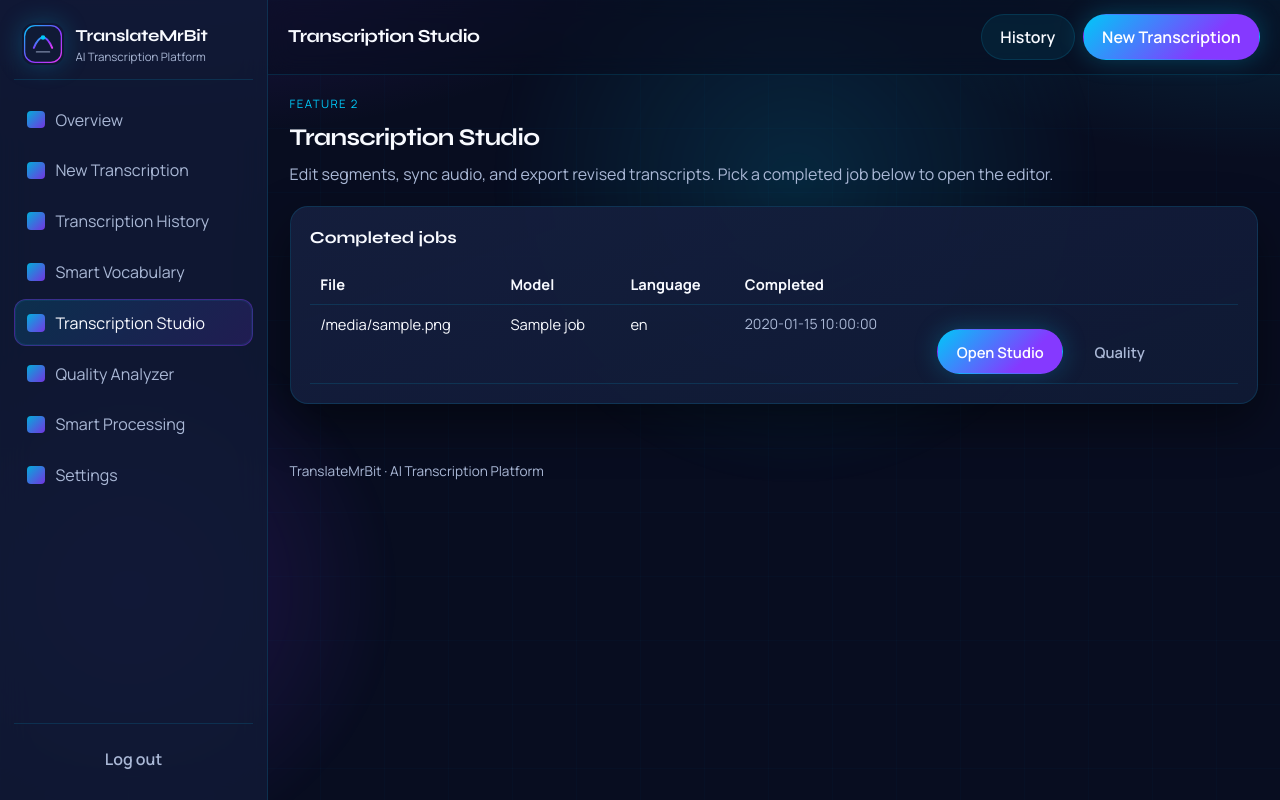
After one commit to nikolaev333/TranslateMrBit, a Python web app: template app/templates/studio_hub.html in a window 1280 px wide. The commit adds this page. Run offline with Jinja, Linux system fonts and the light colour scheme; the template is opened without the code that fills it: most values are stand-ins (such as "Sample title", 1, 10 or a date in 2020).

Commit message:
Enable Studio and Quality Analyzer nav hubs for completed-job selection.
Nav links stay active and open picker pages so Feature 2/3 are reachable without a preselected job_id.

Co-authored-by: Cursor <cursoragent@cursor.com>

```diff
--- a/app/templates/base.html
+++ b/app/templates/base.html
@@ -33,8 +33,8 @@
         <a class="nav-link {% if active == 'transcribe' %}active{% endif %}" href="/transcribe"><span class="nav-ico" aria-hidden="true"></span>New Transcription</a>
         <a class="nav-link {% if active == 'history' %}active{% endif %}" href="/history"><span class="nav-ico" aria-hidden="true"></span>Transcription History</a>
         <a class="nav-link {% if active == 'vocabulary' %}active{% endif %}" href="/vocabulary"><span class="nav-ico" aria-hidden="true"></span>Smart Vocabulary</a>
-        <a class="nav-link {% if active == 'studio' %}active{% endif %}{% if not job_id %} disabled{% endif %}" href="{% if job_id %}/studio/{{ job_id }}{% else %}#{% endif %}" {% if not job_id %}aria-disabled="true" title="Open from a completed job"{% endif %}><span class="nav-ico" aria-hidden="true"></span>Transcription Studio</a>
-        <a class="nav-link {% if active == 'quality' %}active{% endif %}{% if not job_id %} disabled{% endif %}" href="{% if job_id %}/quality/{{ job_id }}{% else %}#{% endif %}" {% if not job_id %}aria-disabled="true" title="Open from a completed job"{% endif %}><span class="nav-ico" aria-hidden="true"></span>Quality Analyzer</a>
+        <a class="nav-link {% if active == 'studio' %}active{% endif %}" href="{% if job_id %}/studio/{{ job_id }}{% else %}/studio{% endif %}"><span class="nav-ico" aria-hidden="true"></span>Transcription Studio</a>
+        <a class="nav-link {% if active == 'quality' %}active{% endif %}" href="{% if job_id %}/quality/{{ job_id }}{% else %}/quality{% endif %}"><span class="nav-ico" aria-hidden="true"></span>Quality Analyzer</a>
         <a class="nav-link {% if active == 'processing' %}active{% endif %}" href="/processing"><span class="nav-ico" aria-hidden="true"></span>Smart Processing</a>
         <a class="nav-link {% if active == 'settings' %}active{% endif %}" href="/settings"><span class="nav-ico" aria-hidden="true"></span>Settings</a>
       </nav>
--- a/app/templates/overview.html
+++ b/app/templates/overview.html
@@ -54,7 +54,7 @@
       <a class="btn btn-secondary" href="/vocabulary">Smart Vocabulary</a>
       <a class="btn btn-secondary" href="/settings">Settings</a>
     </div>
-    <p class="muted small" style="margin-top:1rem">Transcription Studio and Quality Analyzer open from a completed job in History.</p>
+    <p class="muted small" style="margin-top:1rem">Open <a href="/studio">Transcription Studio</a> or <a href="/quality">Quality Analyzer</a>, then pick a completed job.</p>
   </div>
 </section>
 {% endblock %}
--- /dev/null
+++ b/app/templates/studio_hub.html
@@ -0,0 +1,52 @@
+{% extends "base.html" %}
+{% block title %}Transcription Studio · TranslateMrBit{% endblock %}
+{% block nav_active %}studio{% endblock %}
+{% block page_heading %}Transcription Studio{% endblock %}
+{% block header_actions %}
+<a class="btn btn-secondary" href="/history">History</a>
+<a class="btn btn-primary" href="/transcribe">New Transcription</a>
+{% endblock %}
+{% block content %}
+<section class="page-intro">
+  <p class="eyebrow">Feature 2</p>
+  <h1>Transcription Studio</h1>
+  <p class="lede">Edit segments, sync audio, and export revised transcripts. Pick a completed job below to open the editor.</p>
+</section>
+
+<section class="panel">
+  <h2>Completed jobs</h2>
+  {% if jobs %}
+  <div class="table-wrap">
+    <table class="data-table">
+      <thead>
+        <tr>
+          <th>File</th>
+          <th>Model</th>
+          <th>Language</th>
+          <th>Completed</th>
+          <th></th>
+        </tr>
+      </thead>
+      <tbody>
+        {% for job in jobs %}
+        <tr>
+          <td>{{ job.original_filename }}</td>
+          <td>{{ job.model_name }}</td>
+          <td>{{ job.language }}</td>
+          <td class="muted small">{{ job.completed_at or job.updated_at or "—" }}</td>
+          <td>
+            <div class="hero-actions">
+              <a class="btn btn-primary" href="/studio/{{ job.id }}">Open Studio</a>
+              <a class="btn btn-ghost" href="/quality/{{ job.id }}">Quality</a>
+            </div>
+          </td>
+        </tr>
+        {% endfor %}
+      </tbody>
+    </table>
+  </div>
+  {% else %}
+  <p class="muted">No completed transcriptions yet. Run a job from <a href="/transcribe">New Transcription</a>, then open it here.</p>
+  {% endif %}
+</section>
+{% endblock %}
```
Also changed, not shown: app/routers/pages.py (+31 -0 lines), app/templates/quality_hub.html (added, +52 -0 lines), tests/test_ui_pages.py (+8 -1 lines).
